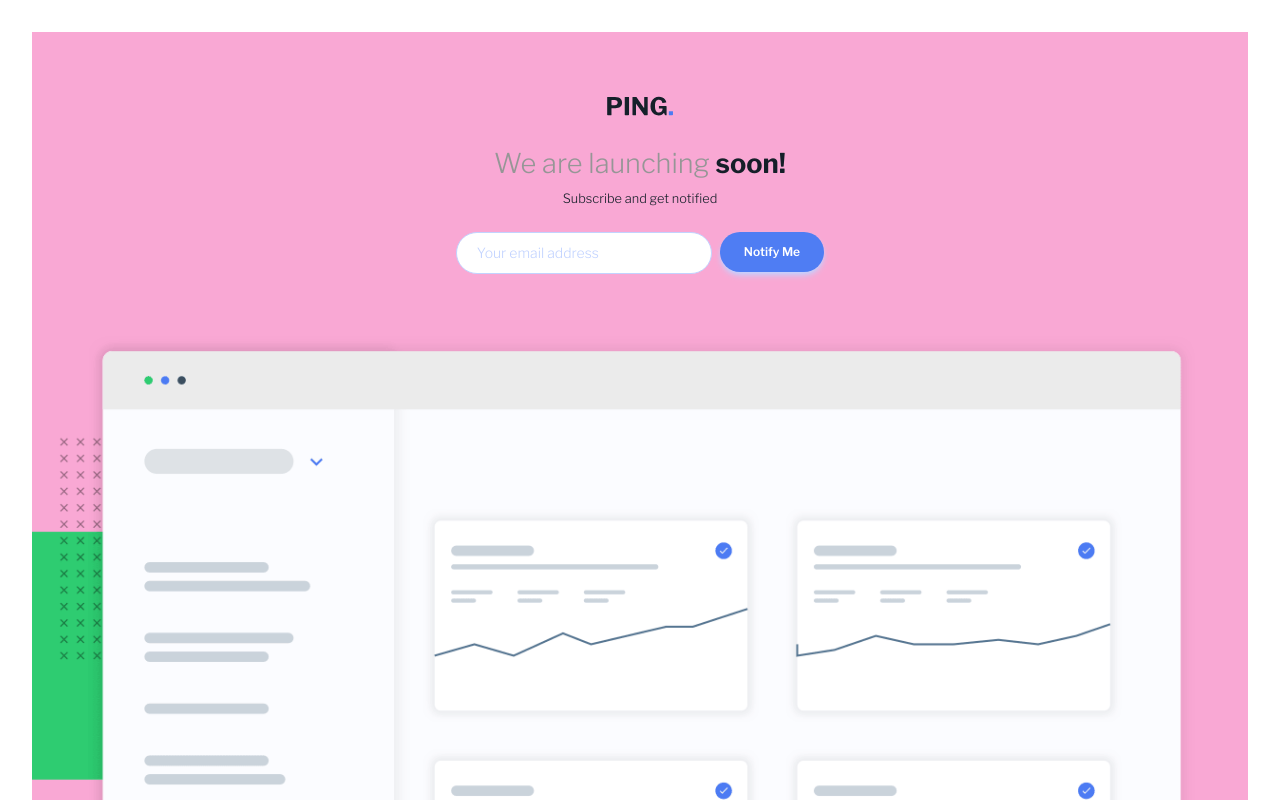
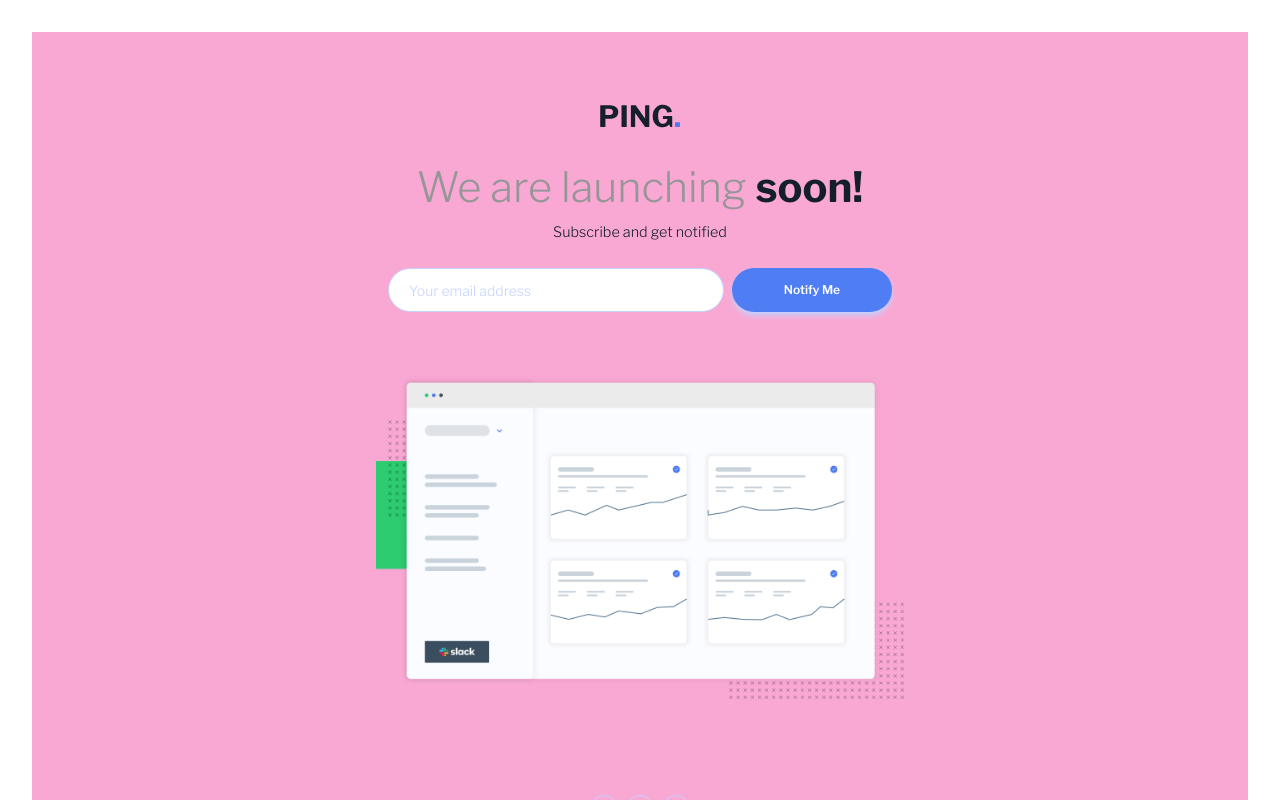
Before and after one commit to elvisowusu/ping-page, a React (Vite) app: page / in a window 1280 px wide. Shown: the top 800 px of the page. Built offline with nearby package versions, Linux system fonts and the light colour scheme; some icons are missing.

Commit message:
added more styles

```diff
--- a/src/App.jsx
+++ b/src/App.jsx
@@ -25,19 +25,19 @@ function App() {
     console.log(data);
   }
   return (
-    <div className='flex flex-col justify-center items-center font-LibreFranklin font-medium sm:bg-red-300 md:bg-green-300 lg:bg-pink-300'>
+    <div className='flex flex-col justify-center text-center items-center font-LibreFranklin font-medium sm:bg-red-300 md:bg-green-300 lg:bg-pink-300'>
       <img
         src={logo}
         alt="logo"
-        className='h-4 sm:h-5 mt-[4rem] mb-7 '
+        className='h-4 sm:h-5 md:h-6 mt-[4rem] md:mt-[4.5rem] mb-7'
       />
-      <p className='text-[1.3rem] sm:text-[1.7rem] text-colorGray'>We are launching <span className='font-extrabold text-VeryDarkBlue' >soon!</span></p>
-      <p className='text-[0.7rem] sm:text-[0.8rem] mt-1 mb-6 font-light text-VeryDarkBlue'>Subscribe and get notified</p>
-      <form onSubmit={handleSubmit(onSubmit)} className='flex flex-col sm:flex-row sm:gap-1 md:gap-2'>
+      <p className='text-[1.3rem] sm:text-[1.7rem] md:text-[1.9rem] lg:text-[2.6rem] text-colorGray'>We are launching <span className='font-extrabold text-VeryDarkBlue' >soon!</span></p>
+      <p className='text-[0.7rem] sm:text-[0.8rem] md:text-[0.85rem] lg:text-[0.9rem] mt-1 mb-6 font-light text-VeryDarkBlue'>Subscribe and get notified</p>
+      <form onSubmit={handleSubmit(onSubmit)} className='flex flex-col sm:flex-row sm:gap-3 md:gap-2'>
         <div>
 
         <input
-          className={`text-sm placeholder:text-sm placeholder:text-PaleBlue border border-PaleBlue rounded-3xl w-[16rem] h-9 px-4 focus:border-Colorblue ${errors.email? 'border-LightRed focus:border-LightRed placeholder:text-black placeholder:font-semibold':''} outline-none sm:py-5 sm:px-5`}
+          className={`text-sm placeholder:text-sm placeholder:text-PaleBlue border border-PaleBlue rounded-3xl w-[16rem] sm:w-[18rem]  md:w-[19rem] lg:w-[21rem] h-9 md:h-10 lg:h-11 px-4 focus:border-Colorblue ${errors.email? 'border-LightRed focus:border-LightRed placeholder:text-black placeholder:font-semibold':''} outline-none sm:py-5 sm:px-5`}
           placeholder={`${errors.email? "example@email/com":"Your email address"}`}
           type="email"
           {...register("email")}
@@ -45,12 +45,12 @@ function App() {
         <p className='text-xs mb-2 text-LightRed italic text-left pl-5'>{errors.email?.message}</p>
         </div>
         <input
-          className='cursor-pointer bg-Colorblue text-white text-xs rounded-3xl h-9 sm:h-10 font-semibold mb-[4rem] shadow-md shadow-PaleBlue hover:border hover:border-Colorblue hover:text-Colorblue hover:bg-white sm:px-6 '
+          className='cursor-pointer bg-Colorblue text-white text-xs rounded-3xl h-9 sm:h-10 lg:h-11 font-semibold mb-[4rem] sm:w-[10rem] shadow-md shadow-PaleBlue hover:border hover:border-Colorblue hover:text-Colorblue hover:bg-white sm:px-6 md:px-11'
           value="Notify Me"
           type="submit"
         />
       </form>
-      <div>
+      <div className='sm:w-[30rem] lg:w-[33rem]'>
         <img src={dashboard} alt="" />
       </div>
       <div className='flex gap-2 mt-[6rem]'>
--- a/src/index.css
+++ b/src/index.css
@@ -2,3 +2,7 @@
 @tailwind base;
 @tailwind components;
 @tailwind utilities;
+body{
+    margin: 0;
+    padding: 0;
+}
```
